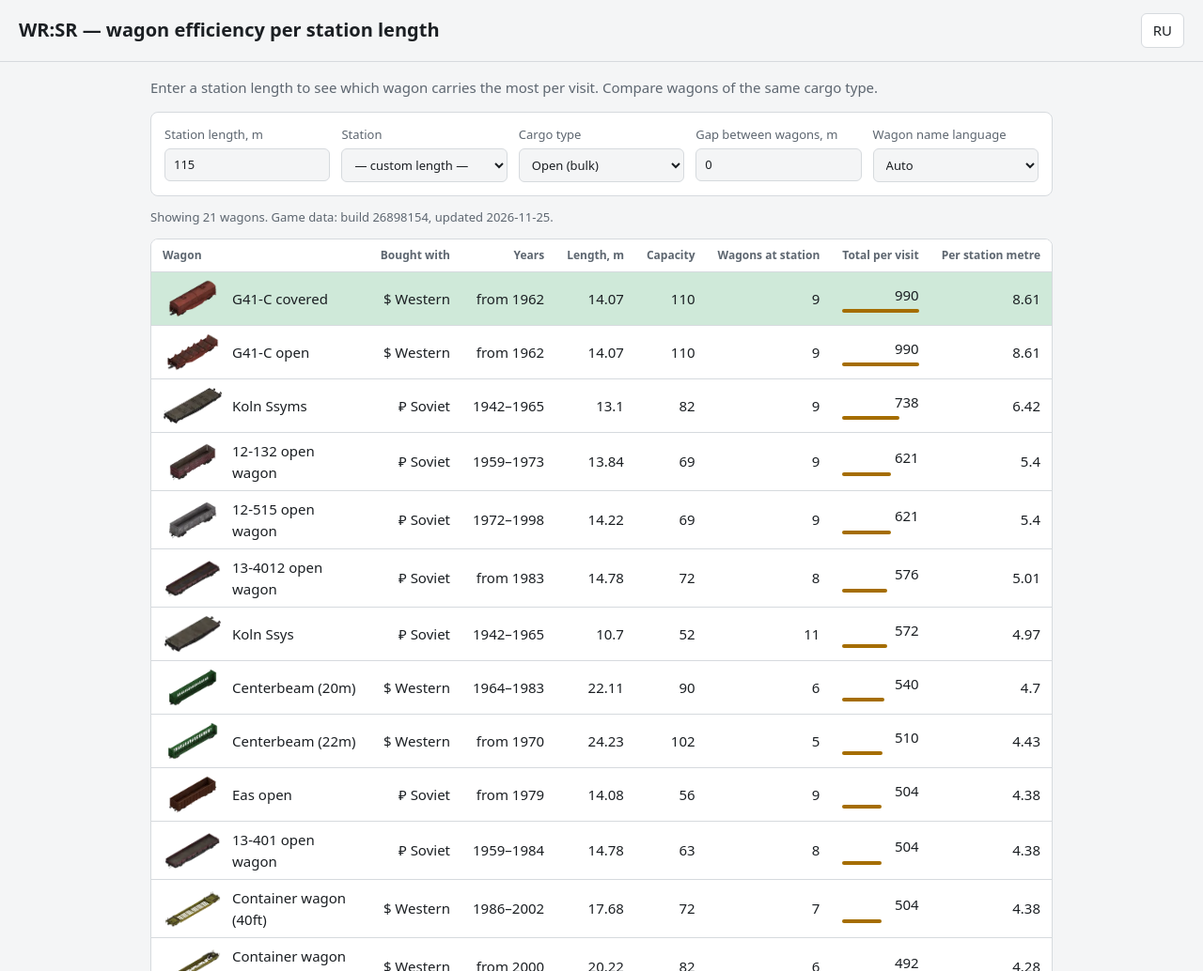
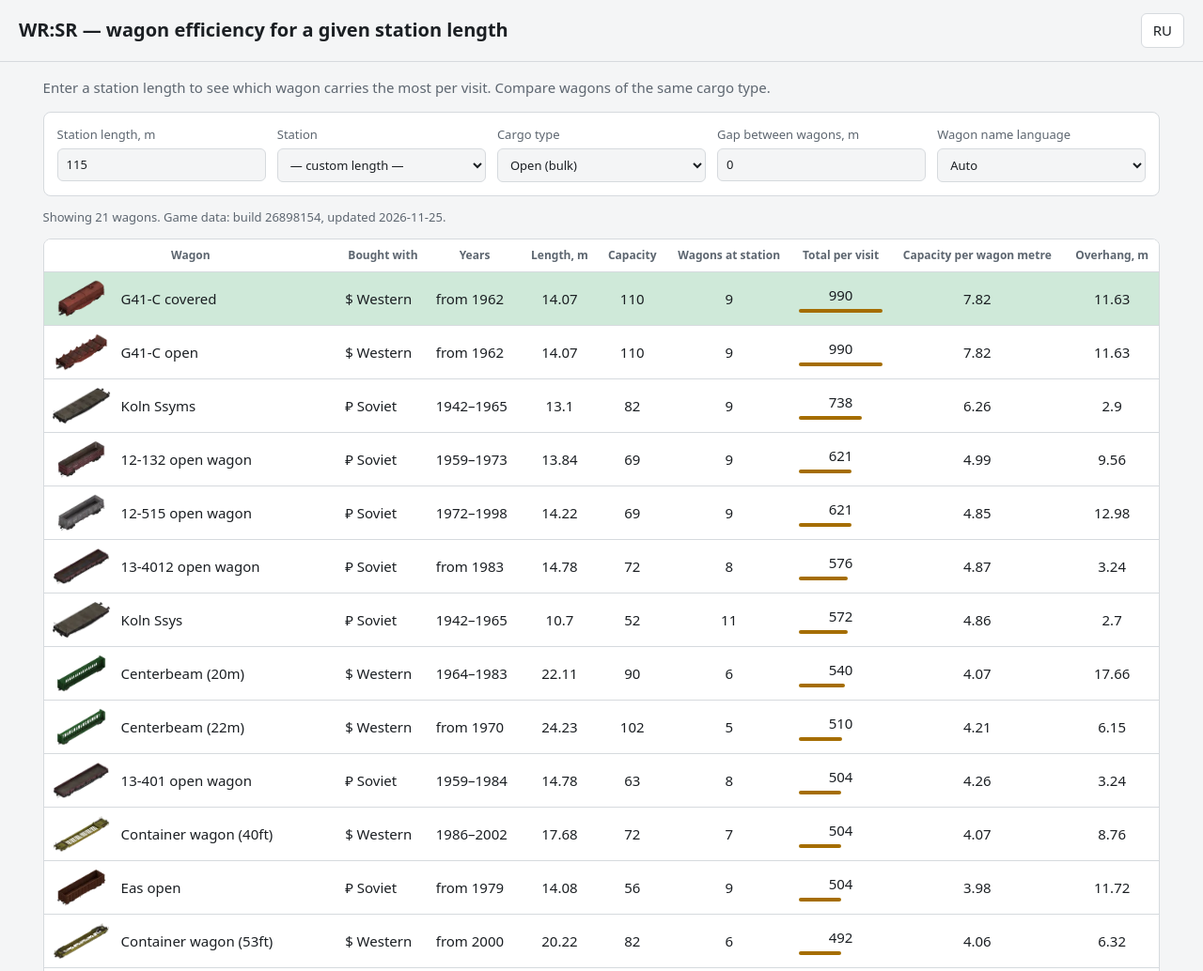
Before and after one commit to Kisabi/wr-sr-wagons, a plain HTML site: page docs/index.html in a window 1280 px wide. Shown: the top 1034 px of the page at 94% size. Drawn offline with Linux system fonts and the light colour scheme.

Commit message:
Replace per-station-metre column with wagon density and overhang, widen table layout
- Remove "per station metre" column; add "capacity per wagon metre" and "overhang"
- Tie-break ranking by smaller overhang
- Widen main to fit the table, wrap and center headers, center numeric cells
- Shorten currency labels (Советский / Западный)

Co-Authored-By: Claude Sonnet 5.5 <noreply@anthropic.com>

```diff
--- a/docs/app.js
+++ b/docs/app.js
@@ -4,30 +4,30 @@
 
   var T = {
     ru: {
-      title: "WR:SR — выгода вагона на метр станции",
+      title: "WR:SR — выгода вагонов для станции заданной длины",
       intro: "Введите длину станции, и калькулятор покажет, какой вагон за один заход увезёт больше всего. Сравнивать нужно вагоны одного типа груза.",
       station: "Длина станции, м", preset: "Станция", presetNone: "— своя длина —",
       cargo: "Тип груза", gap: "Зазор между вагонами, м", names: "Язык названий вагонов",
-      cols: ["Вагон", "Валюта покупки", "Годы выпуска", "Длина, м", "Вместимость", "Вагонов на станции", "Всего за заход", "На метр станции"],
+      cols: ["Вагон", "Валюта покупки", "Годы выпуска", "Длина, м", "Вместимость", "Вагонов на станции", "Всего за заход", "Вместимость на метр вагона", "Выступ за станцию, м"],
       status: function (n, meta) { return "Показано вагонов: " + n + ". Данные игры: сборка " + (meta.game_build || "?") + ", обновлено " + meta.extracted_at + "."; },
       empty: "Нет вагонов под выбранные условия.",
       howTitle: "Как считается",
-      how: "<p>Вагон, который хотя бы частично попал на станцию, грузится вместе с остальными, поэтому число вагонов округляется вверх: <code>n = ⌈длина станции / (длина вагона + зазор)⌉</code>.</p><p>«Всего за заход» = <code>n × вместимость</code>. «На метр станции» = это значение, делённое на длину станции. Лучший вариант выделен цветом.</p><p>Длины берутся из моделей игры и могут отличаться от реальных на доли метра. Цена вагона не учитывается: в игре она зависит от стоимости ресурсов.</p>",
+      how: "<p>Вагон, который хотя бы частично попал на станцию, грузится вместе с остальными, поэтому число вагонов округляется вверх: <code>n = ⌈длина станции / (длина вагона + зазор)⌉</code>.</p><p>«Всего за заход» = <code>n × вместимость</code>. «Вместимость на метр вагона» = <code>вместимость / длина вагона</code>: это плотность самого вагона, она не зависит от станции. «Выступ за станцию» — на сколько метров последний вагон выходит за границу станции из-за округления вверх (<code>длина состава − длина станции</code>, где длина состава = <code>n × длина вагона + (n − 1) × зазор</code>); если выступа нет, показано «—». Прежняя колонка «на метр станции» убрана: она пропорциональна «Всего за заход» и только дублировала её. Сортировка: по «Всего за заход» (по убыванию), при равенстве — по меньшему выступу, затем по меньшей длине. Лучший вариант выделен цветом.</p><p>Длины берутся из моделей игры и могут отличаться от реальных на доли метра. Цена вагона не учитывается: в игре она зависит от стоимости ресурсов.</p>",
       footer: "Все изображения и данные принадлежат разработчикам игры Workers & Resources: Soviet Republic. Неофициальный фанатский проект, не связан с разработчиками.",
       steam: "Игра в Steam",
       takedown: "Если вы правообладатель и хотите убрать материалы — свяжитесь через GitHub Issues репозитория.",
       loadError: "Не удалось загрузить данные. Откройте сайт через http(s), а не как файл."
     },
     en: {
-      title: "WR:SR — wagon efficiency per station length",
+      title: "WR:SR — wagon efficiency for a given station length",
       intro: "Enter a station length to see which wagon carries the most per visit. Compare wagons of the same cargo type.",
       station: "Station length, m", preset: "Station", presetNone: "— custom length —",
       cargo: "Cargo type", gap: "Gap between wagons, m", names: "Wagon name language",
-      cols: ["Wagon", "Bought with", "Years", "Length, m", "Capacity", "Wagons at station", "Total per visit", "Per station metre"],
+      cols: ["Wagon", "Bought with", "Years", "Length, m", "Capacity", "Wagons at station", "Total per visit", "Capacity per wagon metre", "Overhang, m"],
       status: function (n, meta) { return "Showing " + n + " wagons. Game data: build " + (meta.game_build || "?") + ", updated " + meta.extracted_at + "."; },
       empty: "No wagons match the selected filters.",
       howTitle: "How it is calculated",
-      how: "<p>A wagon that is at least partly on the station is loaded together with the others, so the count is rounded up: <code>n = ⌈station length / (wagon length + gap)⌉</code>.</p><p>“Total per visit” = <code>n × capacity</code>. “Per station metre” is that value divided by the station length. The best option is highlighted.</p><p>Lengths come from the game models and may differ from real-life ones by fractions of a metre. Wagon price is not considered: in-game it depends on resource costs.</p>",
+      how: "<p>A wagon that is at least partly on the station is loaded together with the others, so the count is rounded up: <code>n = ⌈station length / (wagon length + gap)⌉</code>.</p><p>“Total per visit” = <code>n × capacity</code>. “Capacity per wagon metre” = <code>capacity / wagon length</code>: the density of the wagon itself, independent of the station. “Overhang” is how many metres the last wagon sticks out past the station boundary because of rounding up (<code>train length − station length</code>, where train length = <code>n × wagon length + (n − 1) × gap</code>); “—” means no overhang. The former “per station metre” column was removed: it is proportional to “Total per visit” and only duplicated it. Sorting: by “Total per visit” (descending), ties broken by smaller overhang, then by shorter length. The best option is highlighted.</p><p>Lengths come from the game models and may differ from real-life ones by fractions of a metre. Wagon price is not considered: in-game it depends on resource costs.</p>",
       footer: "All images and data belong to the developers of Workers & Resources: Soviet Republic. Unofficial fan project, not affiliated with the developers.",
       steam: "Game on Steam",
       takedown: "If you are a rights holder and want the materials removed, please get in touch via the repository's GitHub Issues.",
@@ -62,8 +62,8 @@
     return (w.names && w.names[l]) || w.name_str || w.id;
   }
   var CURRENCY = {
-    rub: { sym: "₽", ru: "Советская сторона", en: "Soviet" },
-    usd: { sym: "$", ru: "Западная", en: "Western" }
+    rub: { sym: "₽", ru: "Советский", en: "Soviet" },
+    usd: { sym: "$", ru: "Западный", en: "Western" }
   };
   function currencyLabel(w) {
     var c = CURRENCY[w.currency];
@@ -122,7 +122,7 @@
     var tbody = document.querySelector("#result tbody");
     $("status").textContent = t().status(shown.length, state.data.meta);
     if (!(station > 0) || !shown.length) {
-      tbody.innerHTML = "<tr><td colspan='8'>" + t().empty + "</td></tr>"; return;
+      tbody.innerHTML = "<tr><td colspan='9'>" + t().empty + "</td></tr>"; return;
     }
     var rows = C.rank(shown, station, { gap: gap });
     rows.forEach(function (r) { r.name = wagonName(r.wagon); });
@@ -134,7 +134,8 @@
         "<td>" + currencyLabel(w) + "</td><td>" + C.formatYears(w, state.lang) + "</td>" +
         "<td>" + fmt(w.length_m) + "</td><td>" + fmt(w.capacity) + "</td><td>" + r.count + "</td>" +
         "<td>" + fmt(r.total) + "<span class='bar' style='width:" + Math.round(r.total / max * 100) + "%'></span></td>" +
-        "<td>" + fmt(r.perMeter) + "</td></tr>";
+        "<td>" + fmt(r.density) + "</td>" +
+        "<td>" + (r.overhang > 0 ? fmt(r.overhang) : "—") + "</td></tr>";
     }).join("");
   }
 
--- a/docs/calc.js
+++ b/docs/calc.js
@@ -38,12 +38,15 @@
     opts = opts || {};
     var n = wagonsOnStation(stationLen, w.length_m, opts.gap);
     var total = n * w.capacity;
+    var trainLength = n * w.length_m + Math.max(0, n - 1) * (opts.gap || 0);
     return {
       wagon: w,
       count: n,
       total: total,                              // вместимость за один заход
-      perMeter: stationLen > 0 ? total / stationLen : 0, // на метр станции
-      trainLength: n * w.length_m + Math.max(0, n - 1) * (opts.gap || 0)
+      density: w.capacity / w.length_m,          // вместимость на метр вагона
+      trainLength: trainLength,
+      // на сколько метров состав выходит за станцию (убираем шум float)
+      overhang: Math.max(0, Math.round((trainLength - stationLen) * 1e6) / 1e6)
     };
   }
 
@@ -51,7 +54,8 @@
   function rank(wagons, stationLen, opts) {
     return wagons.map(function (w) { return evaluate(w, stationLen, opts); })
       .sort(function (a, b) {
-        return b.total - a.total || a.wagon.length_m - b.wagon.length_m ||
+        return b.total - a.total || a.overhang - b.overhang ||
+          a.wagon.length_m - b.wagon.length_m ||
           (a.wagon.id < b.wagon.id ? -1 : 1);
       });
   }
--- a/docs/index.html
+++ b/docs/index.html
@@ -4,7 +4,7 @@
 <meta charset="utf-8">
 <meta name="viewport" content="width=device-width, initial-scale=1">
 <title>WR:SR Wagon MinMax</title>
-<meta name="description" content="Калькулятор выгодности вагонов на метр станции для Workers &amp; Resources: Soviet Republic">
+<meta name="description" content="Калькулятор выгодности вагонов для станции заданной длины в Workers &amp; Resources: Soviet Republic">
 <link rel="icon" href="data:,">
 <link rel="stylesheet" href="style.css">
 </head>
--- a/docs/style.css
+++ b/docs/style.css
@@ -7,7 +7,7 @@ body { margin:0; font:15px/1.5 system-ui, "Segoe UI", sans-serif; background:var
 header { display:flex; justify-content:space-between; align-items:center; gap:12px; padding:14px 20px; border-bottom:1px solid var(--line); }
 h1 { margin:0; font-size:20px; }
 #lang { background:var(--panel); color:var(--text); border:1px solid var(--line); border-radius:6px; padding:6px 12px; cursor:pointer; font:inherit; }
-main { max-width:1000px; margin:0 auto; padding:16px 20px 32px; }
+main { max-width:min(1400px,96vw); margin:0 auto; padding:16px 20px 32px; }
 .intro { color:var(--muted); margin-top:0; }
 .controls { display:grid; grid-template-columns:repeat(auto-fit,minmax(170px,1fr)); gap:12px; background:var(--panel); border:1px solid var(--line); border-radius:8px; padding:14px; }
 .controls label { display:flex; flex-direction:column; gap:4px; font-size:13px; color:var(--muted); }
@@ -16,9 +16,10 @@ input[type=number], select { background:var(--bg); color:var(--text); border:1px
 .status { color:var(--muted); font-size:13px; }
 .table-wrap { overflow-x:auto; background:var(--panel); border:1px solid var(--line); border-radius:8px; }
 table { border-collapse:collapse; width:100%; }
-th, td { padding:8px 12px; text-align:right; border-bottom:1px solid var(--line); white-space:nowrap; }
-th:first-child, td:first-child { text-align:left; white-space:normal; }
-th { font-size:12px; color:var(--muted); font-weight:600; position:sticky; top:0; background:var(--panel); }
+th, td { padding:8px 8px; text-align:left; border-bottom:1px solid var(--line); white-space:nowrap; }
+th:first-child, td:first-child { white-space:normal; min-width:260px; }
+td:nth-child(n+4) { text-align:center; }
+th { font-size:12px; color:var(--muted); font-weight:600; position:sticky; top:0; background:var(--panel); white-space:normal; text-align:center; vertical-align:middle; }
 tr.best td { background:var(--best); }
 td .bar { display:block; height:4px; border-radius:2px; background:var(--accent); margin-top:4px; }
 td small { color:var(--muted); }
```
Also changed, not shown: tests/calc.test.js (+22 -0 lines).
